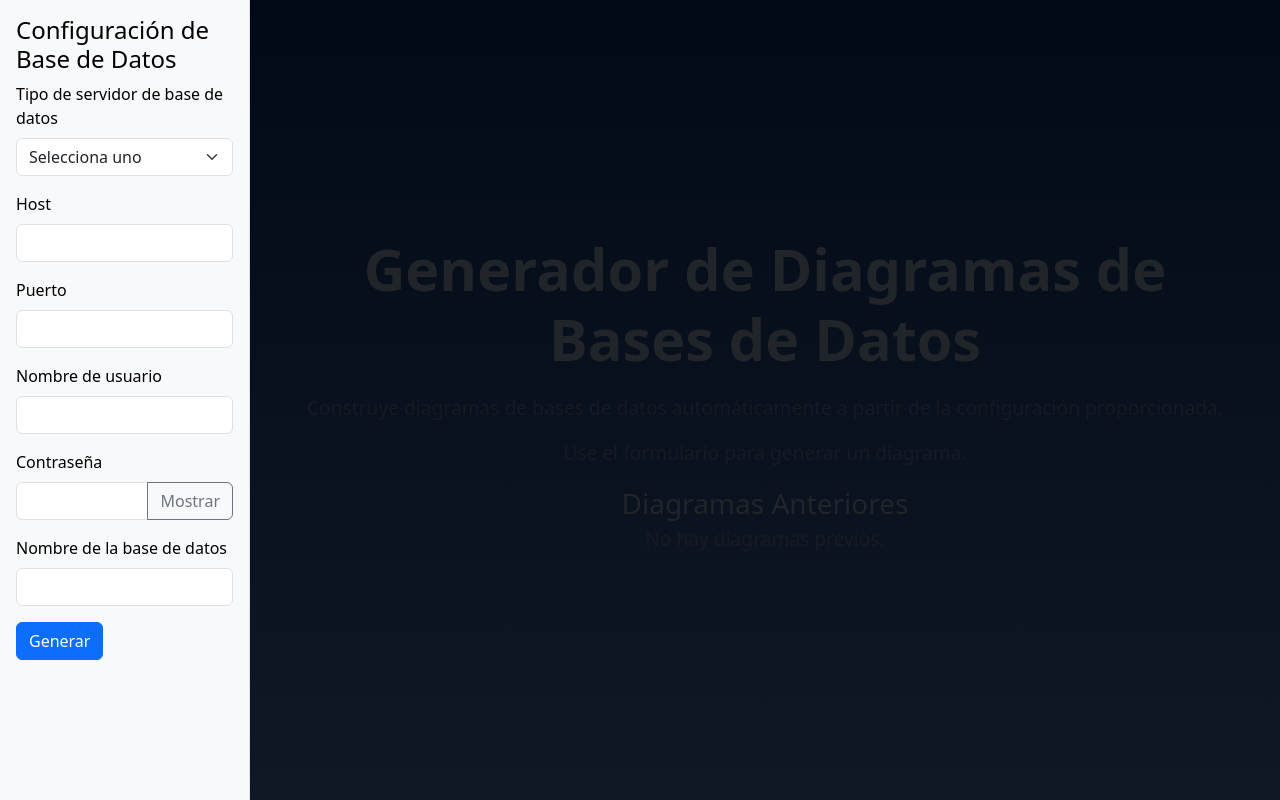
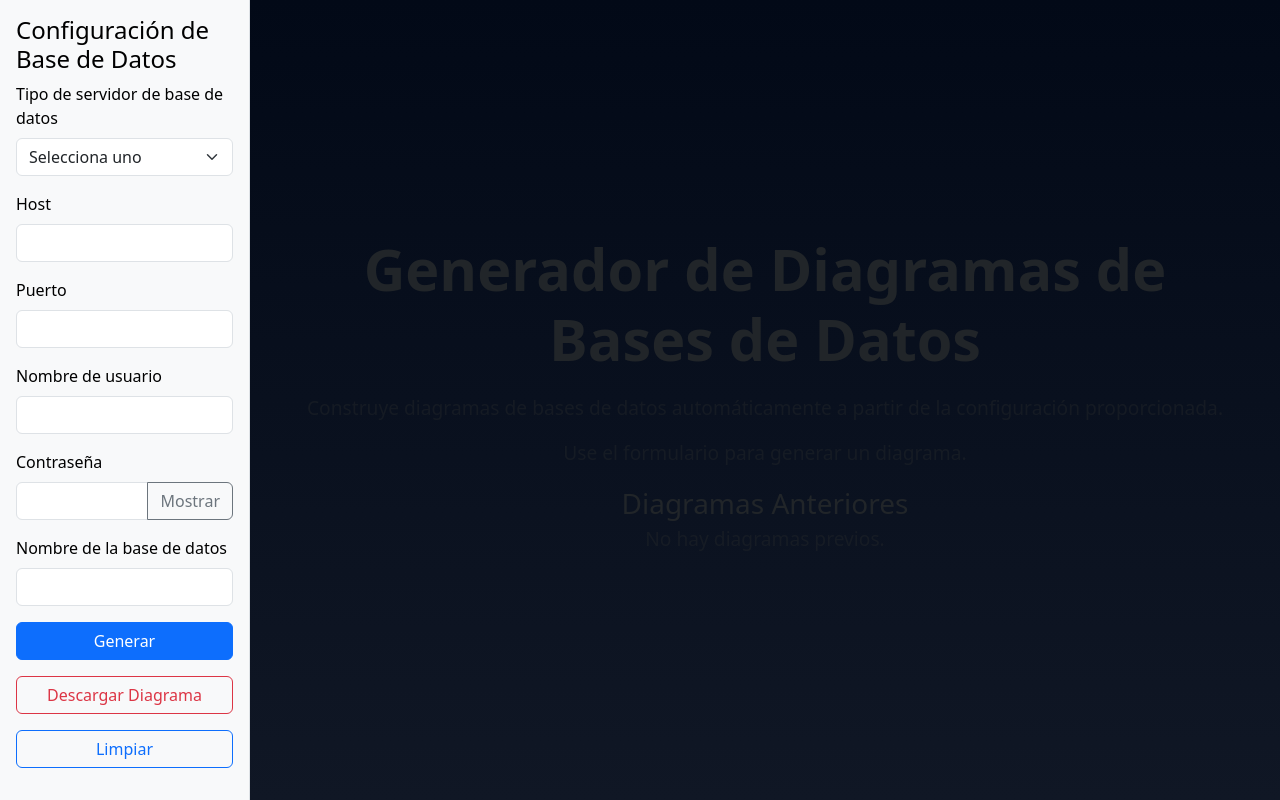
Before and after one commit to rooseveltalej/DynamicDBDiagrams, a React app in the folder frontend/: page / in a window 1280 px wide. Built offline with nearby package versions, Linux system fonts and the light colour scheme; the HTML template or start-up script is replaced by a standard one.

Commit message:
Added Clear Button and Image Download Functionality
- Implemented Clear button to reset form fields.
- Added Download button to trigger image downloads.
- Updated download function to use database name as the file name.
- Improved functionality for downloading multiple diagrams from localStorage.

```diff
--- a/frontend/src/components/Sidebar.jsx
+++ b/frontend/src/components/Sidebar.jsx
@@ -19,6 +19,17 @@ const Sidebar = ({ onDataReceived }) => {
   // Función para alternar la visibilidad de la contraseña
   const togglePasswordVisibility = () => {
     setShowPassword(!showPassword);
+  };
+
+  const handleClear = () => {
+    setFormData({
+      dbType: '',
+      host: '',
+      port: '',
+      username: '',
+      password: '',
+      databaseName: ''
+    });
   };
 
   // Función para manejar los cambios en los campos del formulario
@@ -63,14 +74,52 @@ const Sidebar = ({ onDataReceived }) => {
       };
 
       // Llamar a la función onDataReceived con los datos combinados
-      onDataReceived(combinedData); // Llamar a la función onDataReceived con los datos recibidos
+      onDataReceived(combinedData);
+
+      // Guardar el diagrama en el localStorage
+      localStorage.setItem('diagram', JSON.stringify(data.diagram));
     })
     .catch((error) => {
       setIsLoading(false);
       console.error('Error:', error);
-      onDataReceived({ error: 'Error al obtener los datos' }); // Llamar a la función onDataReceived con un mensaje de error
+      onDataReceived({ error: 'Error al obtener los datos' });
     });
   };
+
+  const handleDownload = () => {
+    const savedDiagrams = localStorage.getItem('savedDiagrams');
+    if (savedDiagrams) {
+      const parsedDiagrams = JSON.parse(savedDiagrams);
+
+      parsedDiagrams.forEach(diagram => {
+        const url = diagram?.url;
+        const databaseName = diagram?.bdtype; // Extraer el nombre de la base de datos
+
+        if (url && databaseName) {
+          fetch(url)
+            .then(response => response.blob())
+            .then(blob => {
+              const link = document.createElement('a');
+              const objectUrl = URL.createObjectURL(blob);
+              link.href = objectUrl;
+              // Usar el nombre de la base de datos como nombre del archivo
+              link.download = `${databaseName}.png`;
+              document.body.appendChild(link);
+              link.click();
+              document.body.removeChild(link);
+              URL.revokeObjectURL(objectUrl); // Limpiar el objeto URL después de descargar
+            })
+            .catch(error => console.error('Error al descargar el diagrama:', error));
+        } else {
+          console.error('URL del diagrama o nombre de la base de datos no encontrados.');
+        }
+      });
+    } else {
+      console.error('No hay diagramas almacenados para descargar.');
+    }
+  };
+
+
 
   return (
     <div className="sidebar bg-light p-3 text-black" style={{ height: '100vh', width: '250px', position: 'fixed', top: 0, left: 0, borderRight: '1px solid #dee2e6' }}>
@@ -81,7 +130,7 @@ const Sidebar = ({ onDataReceived }) => {
           <select className="form-select" id="dbType" value={formData.dbType} onChange={handleInputChange} required>
             <option value="" disabled>Selecciona uno</option>
             <option value="mysql">MySQL</option>
-            <option value="postgres">PostgreSQL</option> {/* Cambiado de 'postgresql' a 'postgres' */}
+            <option value="postgres">PostgreSQL</option>
             <option value="sqlserver">SQL Server</option>
           </select>
         </div>
@@ -121,8 +170,15 @@ const Sidebar = ({ onDataReceived }) => {
           <label htmlFor="databaseName" className="form-label text-black">Nombre de la base de datos</label>
           <input type="text" className="form-control" id="databaseName" value={formData.databaseName} onChange={handleInputChange} required />
         </div>
-        <button type="submit" className="btn btn-primary">Generar</button>
+        <button type="submit" className="btn btn-primary w-100">Generar</button>
       </form>
+
+      {/* Botón para descargar el diagrama */}
+      <button onClick={handleDownload} className="btn btn-outline-danger mt-3 w-100">
+        Descargar Diagrama
+      </button>
+
+      <button type="button" className="btn btn-outline-primary mt-3 w-100" onClick={handleClear}>Limpiar</button>
     </div>
   );
 }
```
